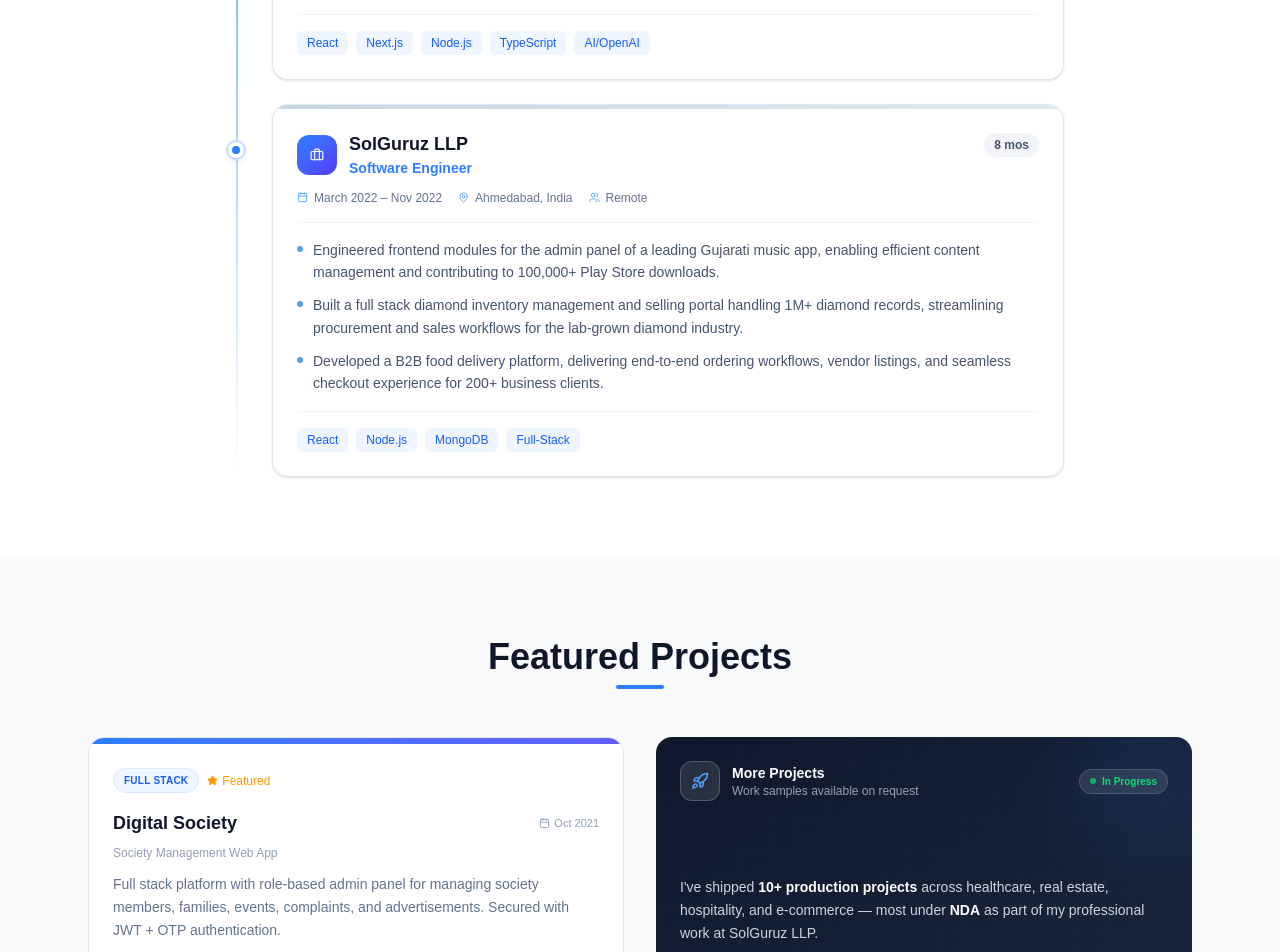
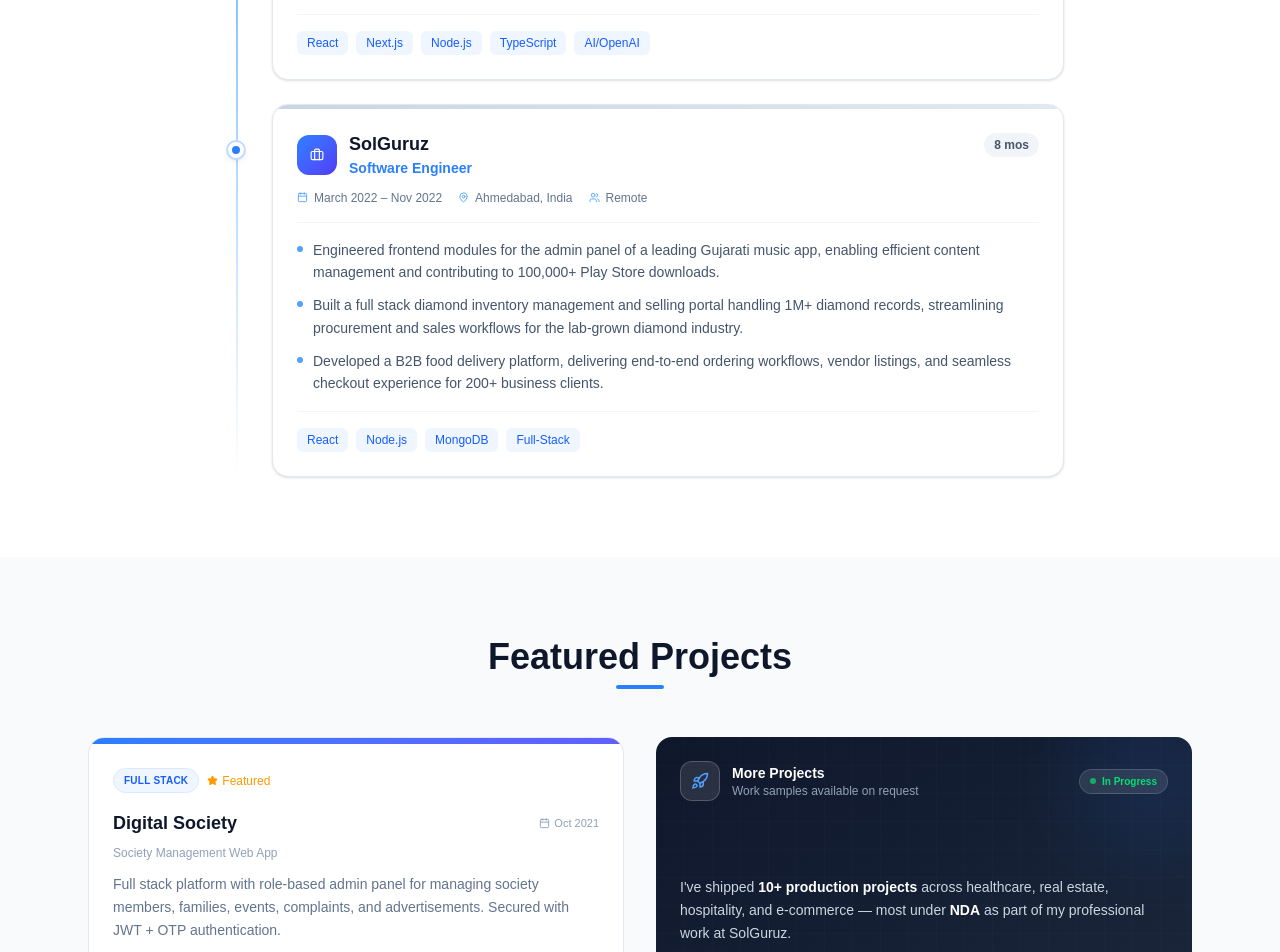
Before and after one commit to yagneshpatel12/portfolio, a Next.js app: page / in a window 1280 px wide. Shown: the part 2800-3752 px from the top of the page. Built offline with nearby package versions, Linux system fonts and the light colour scheme.

Commit message:
feat: update office name

```diff
--- a/app/page.tsx
+++ b/app/page.tsx
@@ -55,7 +55,7 @@ const jsonLd = {
   },
   worksFor: {
     "@type": "Organization",
-    name: "SolGuruz LLP",
+    name: "SolGuruz",
     url: "https://solguruz.com",
   },
 };
--- a/components/Experience.tsx
+++ b/components/Experience.tsx
@@ -31,7 +31,7 @@ function calcDuration(startDate: string, endDate?: string): string {
 
 const JOBS: Job[] = [
   {
-    company: "SolGuruz LLP",
+    company: "SolGuruz",
     role: "Software Engineer",
     period: "July 2023 – Present",
     startDate: "2023-07",
@@ -49,7 +49,7 @@ const JOBS: Job[] = [
     ],
   },
   {
-    company: "SolGuruz LLP",
+    company: "SolGuruz",
     role: "Software Engineer",
     period: "March 2022 – Nov 2022",
     startDate: "2022-03",
--- a/components/Projects.tsx
+++ b/components/Projects.tsx
@@ -162,7 +162,7 @@ export default function Projects() {
               {/* Body */}
               <div className="flex-1 flex items-center">
                 <p className="text-slate-300 text-sm leading-relaxed">
-                  I&apos;ve shipped <span className="text-white font-semibold">10+ production projects</span> across healthcare, real estate, hospitality, and e-commerce — most under <span className="text-white font-semibold">NDA</span> as part of my professional work at SolGuruz LLP.
+                  I&apos;ve shipped <span className="text-white font-semibold">10+ production projects</span> across healthcare, real estate, hospitality, and e-commerce — most under <span className="text-white font-semibold">NDA</span> as part of my professional work at SolGuruz.
                 </p>
               </div>
 
```
